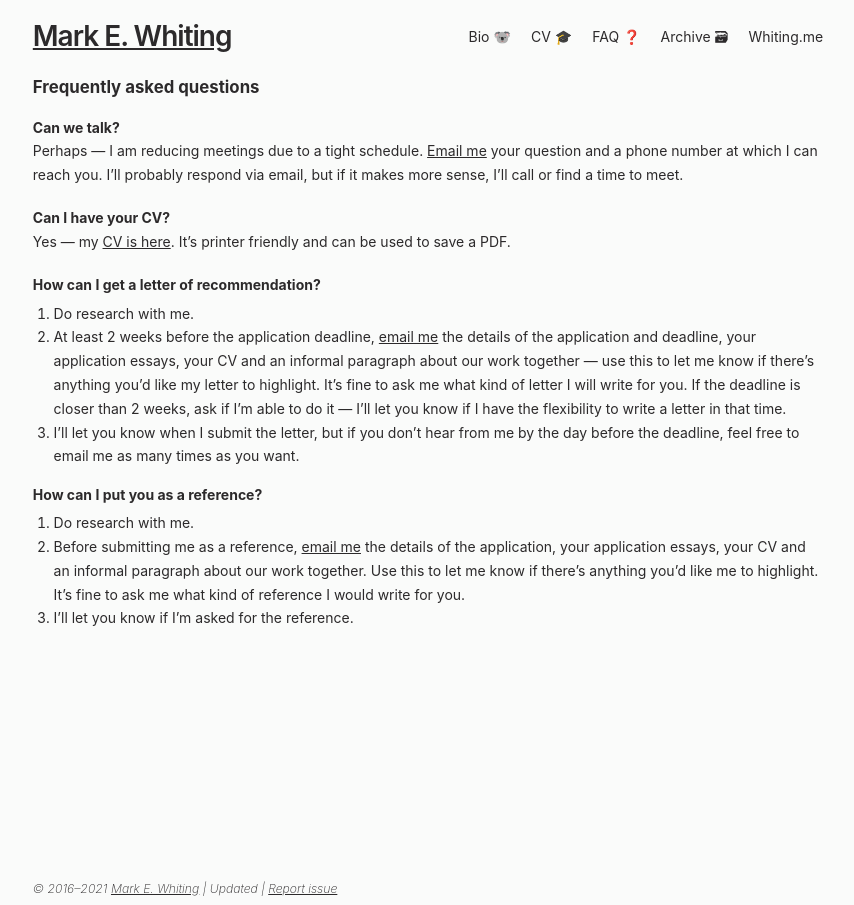
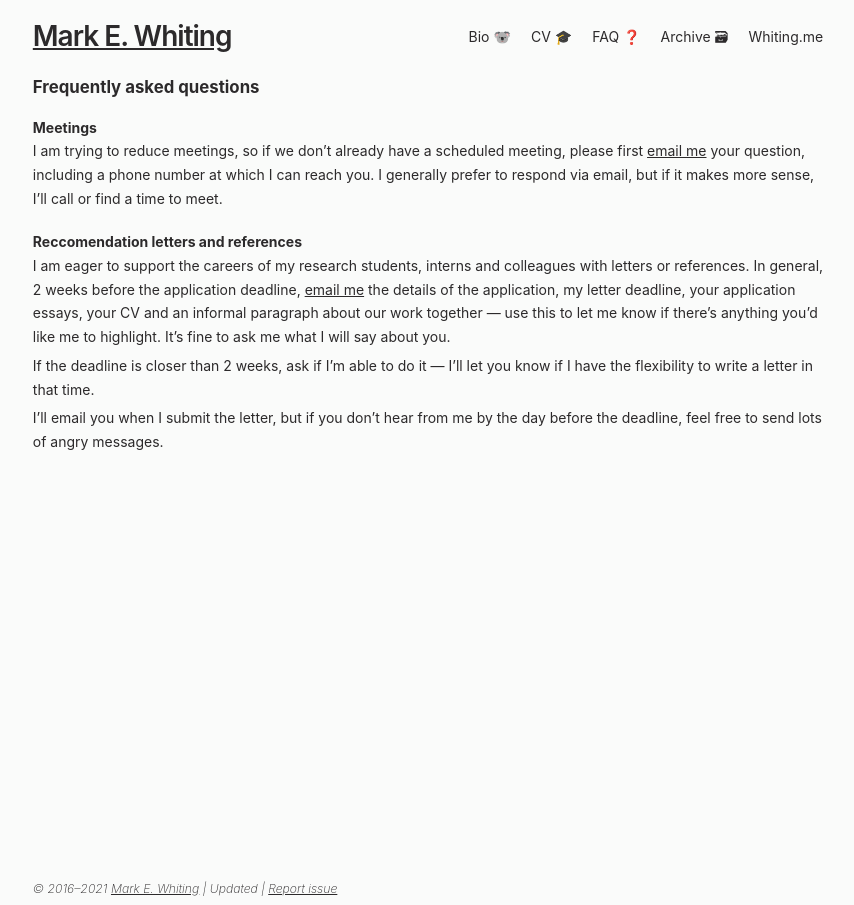
Before and after one commit to markwhiting/Whiting.me, a Jekyll site: the page built from faq.md, in a window 1280 px wide. Shown: the whole page, without its empty margins (212-1066 px from the left). Built offline with Jekyll 4.4.1, drawn with Linux system fonts in a browser that asks for light colours.

Commit message:
Made FAQ more friendly

```diff
--- a/faq.md
+++ b/faq.md
@@ -6,24 +6,16 @@ permalink: /faq
 
 ## Frequently asked questions
 
-### Can we talk?
+### Meetings
 
-Perhaps — I am reducing meetings due to a tight schedule. [Email me](mailto:mark@whiting.me) your question and a phone number at which I can reach you. I'll probably respond via email, but if it makes more sense, I'll call or find a time to meet.
+I am trying to reduce meetings, so if we don't already have a scheduled meeting, please first [email me](mailto:mark@whiting.me) your question, including a phone number at which I can reach you. I generally prefer to respond via email, but if it makes more sense, I'll call or find a time to meet.
 
-### Can I have your CV?
+### Reccomendation letters and references
 
-Yes — my [CV is here](https://whiting.me/cv). It's printer friendly and can be used to save a PDF.
+I am eager to support the careers of my research students, interns and colleagues with letters or references. In general, 2 weeks before the application deadline, [email me](mailto:mark@whiting.me?subject=Reference request) the details of the application, my letter deadline, your application essays, your CV and an informal paragraph about our work together — use this to let me know if there's anything you'd like me to highlight. It's fine to ask me what I will say about you.
 
-### How can I get a letter of recommendation?
+If the deadline is closer than 2 weeks, ask if I'm able to do it — I'll let you know if I have the flexibility to write a letter in that time.
 
-1. Do research with me.
-2. At least 2 weeks before the application deadline, [email me](mailto:mark@whiting.me?subject=Recommendation request) the details of the application and deadline, your application essays, your CV and an informal paragraph about our work together — use this to let me know if there's anything you'd like my letter to highlight. It's fine to ask me what kind of letter I will write for you. If the deadline is closer than 2 weeks, ask if I'm able to do it — I'll let you know if I have the flexibility to write a letter in that time.
-3. I'll let you know when I submit the letter, but if you don't hear from me by the day before the deadline, feel free to email me as many times as you want.
-
-### How can I put you as a reference?
-
-1. Do research with me.
-2. Before submitting me as a reference, [email me](mailto:mark@whiting.me?subject=Reference request) the details of the application, your application essays, your CV and an informal paragraph about our work together. Use this to let me know if there's anything you'd like me to highlight. It's fine to ask me what kind of reference I would write for you.
-3. I'll let you know if I'm asked for the reference.
+I'll email you when I submit the letter, but if you don't hear from me by the day before the deadline, feel free to send lots of angry messages.
 
 <!-- It's heavily inspired by sites from great people around the internet, especially [Scott Klemmer](https://d.ucsd.edu/srk/) and [Michael Bernstein](https://hci.stanford.edu/msb/). [Add an issue on Github](https://github.com/markwhiting/Whiting.me/issues/new) if you have a suggestion to improve it. -->
```
